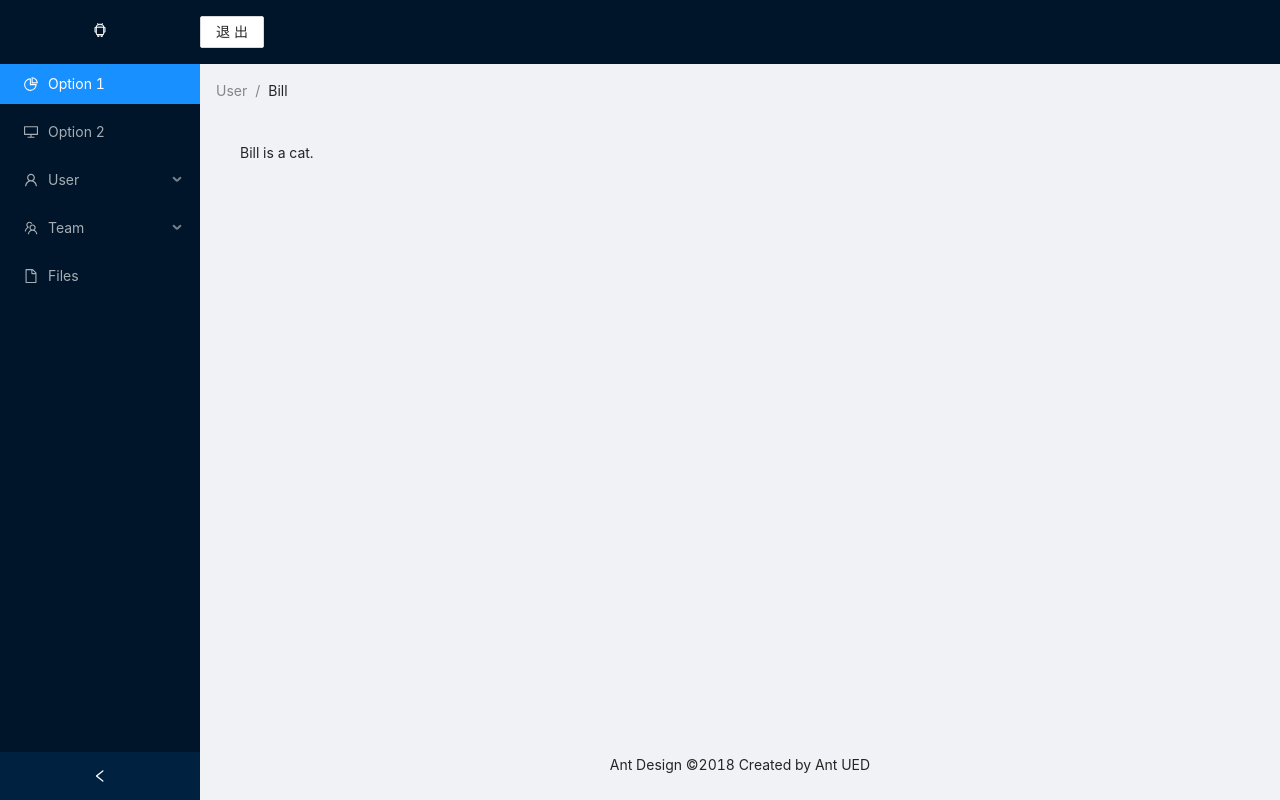
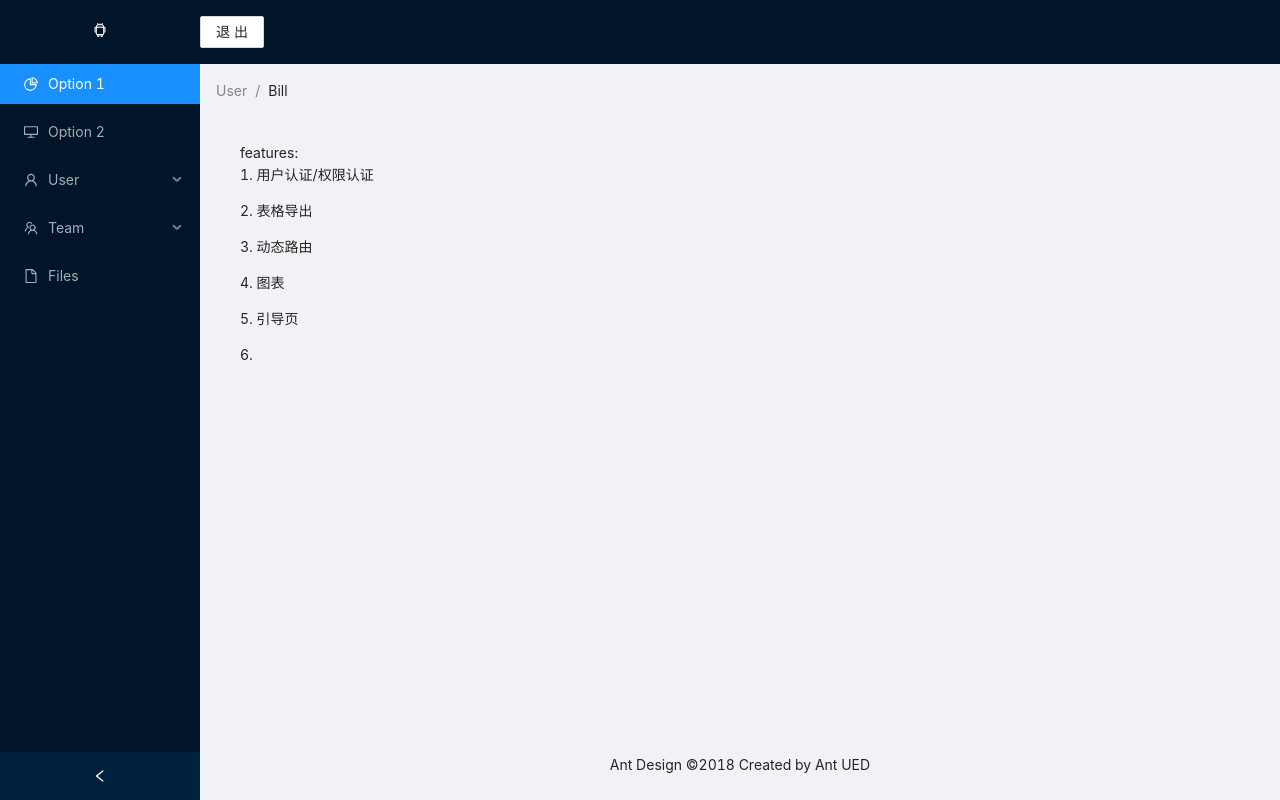
Before and after one commit to mywebc/le-cms-front, a React (Create React App) app: page /dashboard in a window 1280 px wide. Built offline with nearby package versions, Linux system fonts and the light colour scheme; no server answers.

Commit message:
fix: fix

```diff
--- a/src/components/Layout/index.tsx
+++ b/src/components/Layout/index.tsx
@@ -27,12 +27,12 @@ export const LeLayout: React.FC = memo(() => {
   }
 
   useEffect(() => {
-    ;(async () => {
-      const { data, code, status } = await apiUserInfo()
-      if (status) {
-        message.success('获取用户信息成功')
-      }
-    })()
+    // ;(async () => {
+    //   const { data, code, status } = await apiUserInfo()
+    //   if (status) {
+    //     message.success('获取用户信息成功')
+    //   }
+    // })()
   }, [])
 
   const handleLogout = async () => {
@@ -82,7 +82,13 @@ export const LeLayout: React.FC = memo(() => {
             <Breadcrumb.Item>Bill</Breadcrumb.Item>
           </Breadcrumb>
           <div className="site-layout-background" style={{ padding: 24, minHeight: 360 }}>
-            Bill is a cat.
+            features:
+            <p>1. 用户认证/权限认证</p>
+            <p>2. 表格导出</p>
+            <p>3. 动态路由</p>
+            <p>4. 图表</p>
+            <p>5. 引导页</p>
+            <p>6. </p>
           </div>
         </Content>
         <Footer style={{ textAlign: 'center' }}>Ant Design ©2018 Created by Ant UED</Footer>
```
